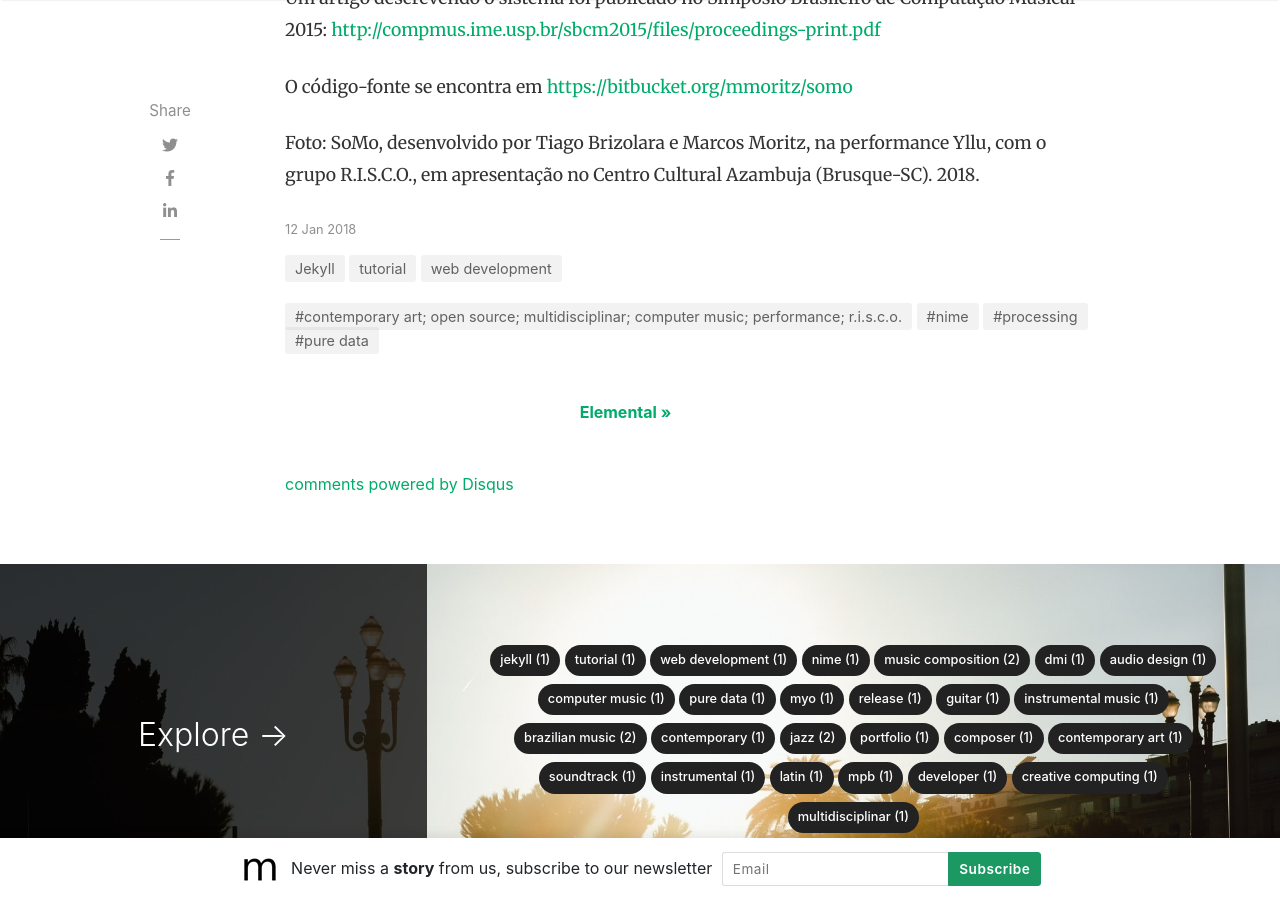
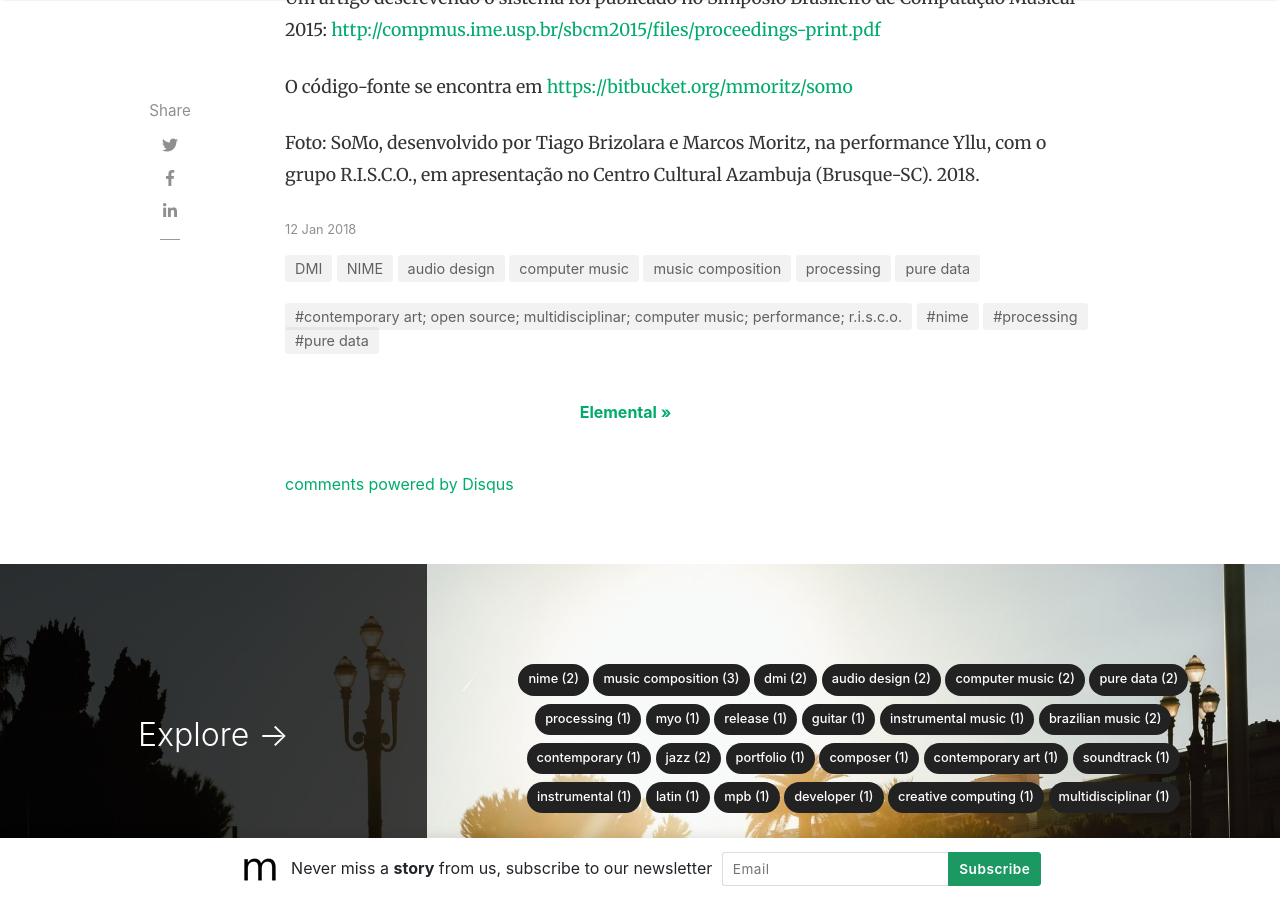
Before and after one commit to mgmoritzdev/brizolara.github.io, a Jekyll site: the page built from _posts/2018-01-12-SoMo.md, in a window 1280 px wide and 900 px high, scrolled down 1428 px. Built offline with Jekyll 4.4.1, drawn with Linux system fonts in a browser that asks for light colours; nearby versions of some CDN libraries; comment, search, counter and statistics services are not loaded.

Commit message:
Update 2018-01-12-SoMo.md

```diff
--- a/_posts/2018-01-12-SoMo.md
+++ b/_posts/2018-01-12-SoMo.md
@@ -2,7 +2,7 @@
 layout: post
 title:  "SoMo"
 author: tiago
-categories: [ Jekyll, tutorial, web development ]
+categories: [NIME, music composition, DMI, audio design, computer music, pure data, processing]
 tags: [nime, processing, pure data, contemporary art; open source; multidisciplinar; computer music; performance; r.i.s.c.o.]
 image: assets/images/RISCO_Brusque_screenshot.png
 featured: true
```
